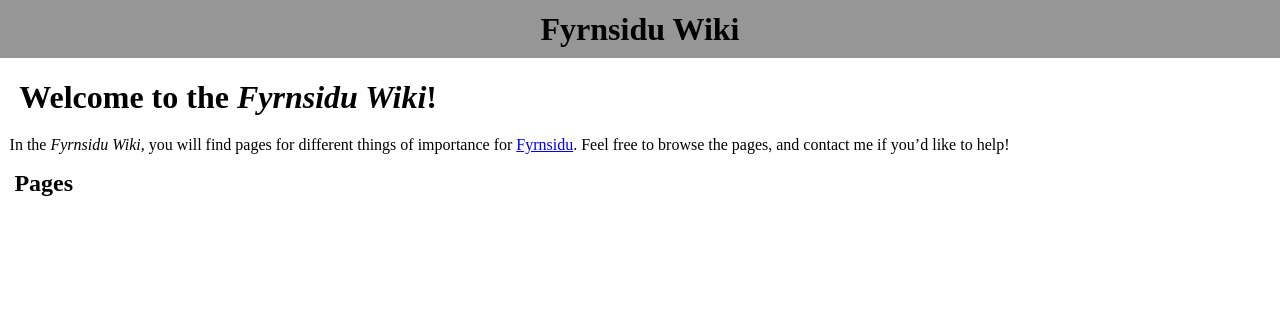
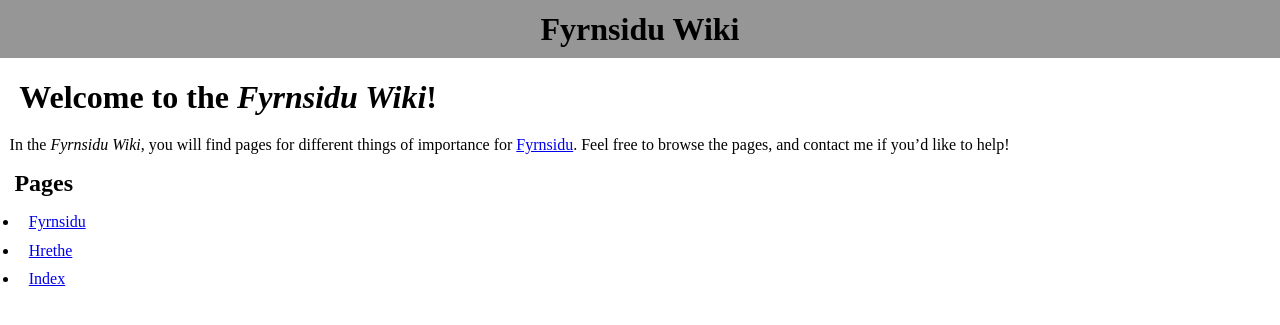
Before and after one commit to byronpendason/byronpendason.github.io, a Jekyll site: the page built from _wiki/index.md, in a window 1280 px wide. Shown: the top 325 px of the page. Built offline with Jekyll 4.4.1, drawn with Linux system fonts in a browser that asks for light colours.

Commit message:
Update index.md

```diff
--- a/_wiki/index.md
+++ b/_wiki/index.md
@@ -12,7 +12,7 @@ In the *Fyrnsidu Wiki*, you will find pages for different things of importance f
 
 {% for page in site.wiki %}
 
-{% if page.title != "Index" and !page.exclude %}- [{{page.title}}]({{page.url}}){% endif %}
+{% unless page.exclude %}- [{{page.title}}]({{page.url}}){% endunless %}
 
 {% endfor %}
 
```
